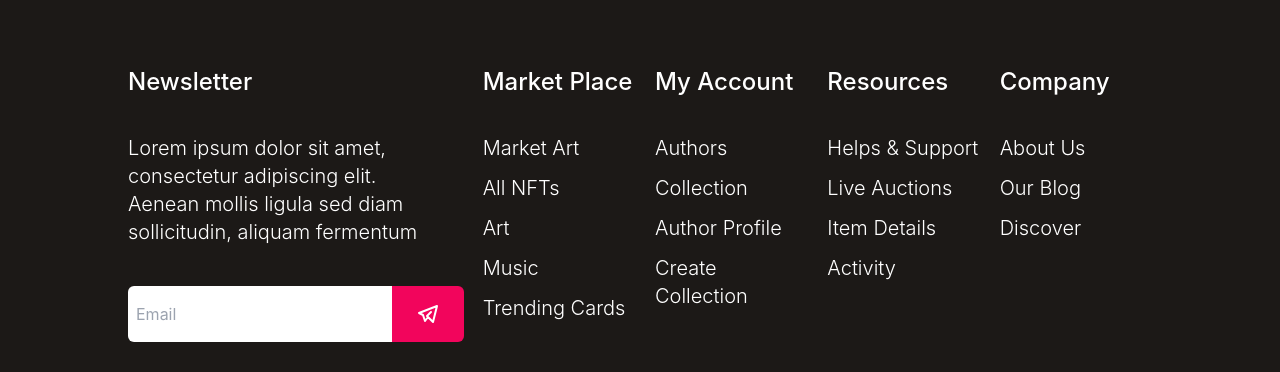
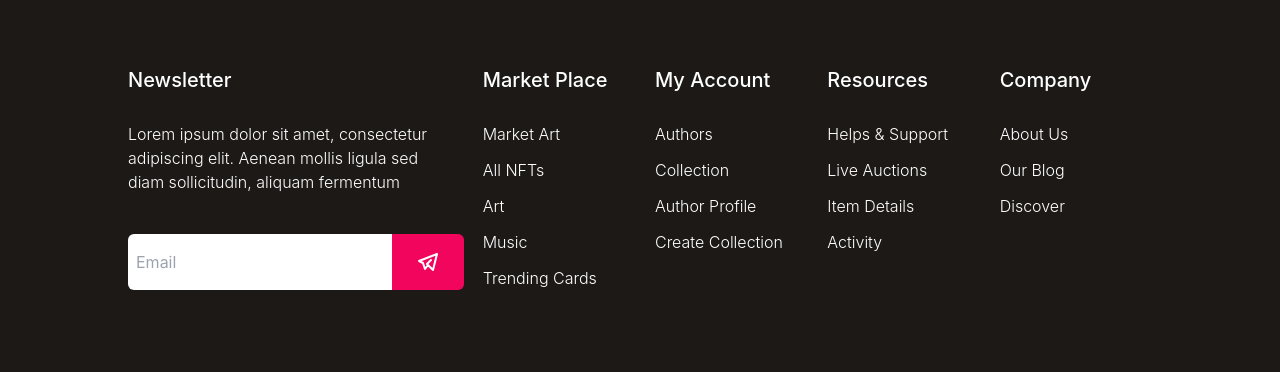
Before and after one commit to mmesomasaint/crypto-templates, a Next.js app: page /templates/cryptex in a window 1280 px wide. Shown: the part 7160-7532 px from the top of the page. Built offline with nearby package versions, Linux system fonts and the light colour scheme.

Commit message:
Fix: Adjust header and text size in footer body

```diff
--- a/pages/templates/cryptex/index.js
+++ b/pages/templates/cryptex/index.js
@@ -1439,10 +1439,10 @@ export default function Home() {
               <div className='w-[80%] mx-auto py-32'>
                 <div className='grid grid-cols-3 place-items-stretch gap-10'>
                   <div className=''>
-                    <h3 className='text-2xl font-medium leading-none text-white mb-10'>
+                    <h3 className='text-xl font-medium leading-none text-white mb-8'>
                       Newsletter
                     </h3>
-                    <p className='text-xl font-light text-white mb-10'>
+                    <p className='text-base font-light text-white mb-10'>
                       Lorem ipsum dolor sit amet, consectetur adipiscing elit.
                       Aenean mollis ligula sed diam sollicitudin, aliquam
                       fermentum
@@ -1461,73 +1461,75 @@ export default function Home() {
                   <div className='col-span-2'>
                     <div className='grid grid-cols-4 gap-5 place-items-stretch'>
                       <div className=''>
-                        <h3 className='text-2xl font-medium leading-none text-white mb-10'>
+                        <h3 className='text-xl font-medium leading-none text-white mb-8'>
                           Market Place
                         </h3>
                         <div className='flex flex-col gap-3 items-start justify-start'>
-                          <p className='text-xl font-light text-white'>
+                          <p className='text-base font-light text-white'>
                             Market Art
                           </p>
-                          <p className='text-xl font-light text-white'>
+                          <p className='text-base font-light text-white'>
                             All NFTs
                           </p>
-                          <p className='text-xl font-light text-white'>Art</p>
-                          <p className='text-xl font-light text-white'>Music</p>
-                          <p className='text-xl font-light text-white'>
+                          <p className='text-base font-light text-white'>Art</p>
+                          <p className='text-base font-light text-white'>
+                            Music
+                          </p>
+                          <p className='text-base font-light text-white'>
                             Trending Cards
                           </p>
                         </div>
                       </div>
                       <div className=''>
-                        <h3 className='text-2xl font-medium leading-none text-white mb-10'>
+                        <h3 className='text-xl font-medium leading-none text-white mb-8'>
                           My Account
                         </h3>
                         <div className='flex flex-col gap-3 items-start justify-start'>
-                          <p className='text-xl font-light text-white'>
+                          <p className='text-base font-light text-white'>
                             Authors
                           </p>
-                          <p className='text-xl font-light text-white'>
+                          <p className='text-base font-light text-white'>
                             Collection
                           </p>
-                          <p className='text-xl font-light text-white'>
+                          <p className='text-base font-light text-white'>
                             Author Profile
                           </p>
-                          <p className='text-xl font-light text-white'>
+                          <p className='text-base font-light text-white'>
                             Create Collection
                           </p>
                         </div>
                       </div>
                       <div className=''>
-                        <h3 className='text-2xl font-medium leading-none text-white mb-10'>
+                        <h3 className='text-xl font-medium leading-none text-white mb-8'>
                           Resources
                         </h3>
                         <div className='flex flex-col gap-3 items-start justify-start'>
-                          <p className='text-xl font-light text-white'>
+                          <p className='text-base font-light text-white'>
                             Helps & Support
                           </p>
-                          <p className='text-xl font-light text-white'>
+                          <p className='text-base font-light text-white'>
                             Live Auctions
                           </p>
-                          <p className='text-xl font-light text-white'>
+                          <p className='text-base font-light text-white'>
                             Item Details
                           </p>
-                          <p className='text-xl font-light text-white'>
+                          <p className='text-base font-light text-white'>
                             Activity
                           </p>
                         </div>
                       </div>
                       <div className=''>
-                        <h3 className='text-2xl font-medium leading-none text-white mb-10'>
+                        <h3 className='text-xl font-medium leading-none text-white mb-8'>
                           Company
                         </h3>
                         <div className='flex flex-col gap-3 items-start justify-start'>
-                          <p className='text-xl font-light text-white'>
+                          <p className='text-base font-light text-white'>
                             About Us
                           </p>
-                          <p className='text-xl font-light text-white'>
+                          <p className='text-base font-light text-white'>
                             Our Blog
                           </p>
-                          <p className='text-xl font-light text-white'>
+                          <p className='text-base font-light text-white'>
                             Discover
                           </p>
                         </div>
```
